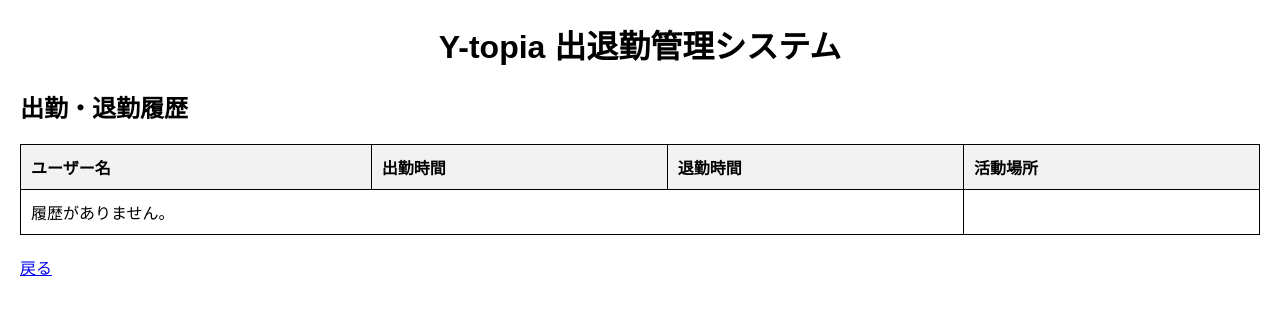
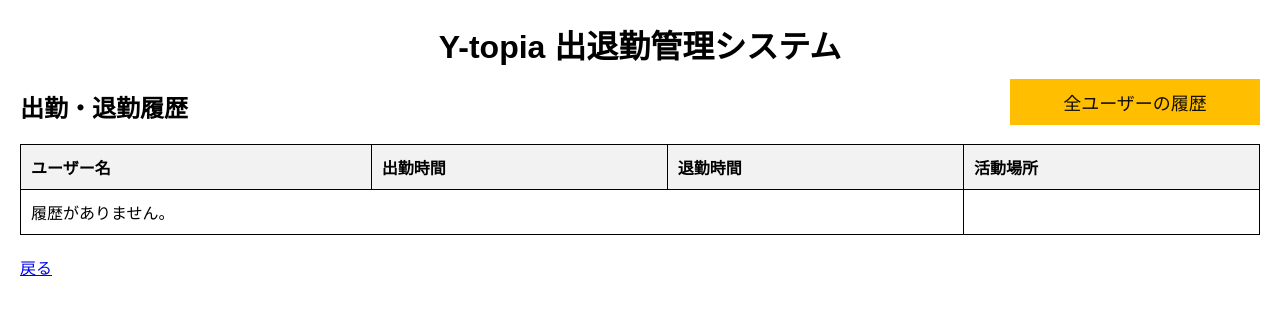
Before and after one commit to T-Yoshiharu/attendance_system, a Flask app: page /history in a window 1280 px wide. Shown: the top 315 px of the page. Run offline with Flask 3, Linux system fonts and the light colour scheme; the visitor is signed in with stand-in values (Sample User, id 1); data comes from the database, SQL or seed files in the repository; data that the repository does not hold is empty; parts of the project's set-up code (start-up, migrations or seed data) failed here and were passed over.

Commit message:
historyMode #25 #履歴取得を一般ユーザーモードと管理者モードに分離

```diff
--- a/attendance_system/app.py
+++ b/attendance_system/app.py
@@ -194,42 +194,68 @@ def get_index():
 
     return render_template('index.html', attendance=attendance, working_hours=working_hours, username=username, location=location, is_checkout=is_checkout, time=now)
 
-# ユーザーおよび管理者の退勤履歴を表示
+
+# ユーザーの出退勤履歴を表示（一般ユーザーモード）
 @app.route('/history', methods=['GET'])
-def history():
+def history_defalt():
     if 'user_id' not in session:
         return redirect(url_for('login'))
 
     user_id = session['user_id']
+    admin = False
+    is_admin = session.get('is_admin', 0)
+    if is_admin:
+        admin = True
+
+    records = get_history(0, user_id)
+
+    return render_template('history.html', records=records, isAdmin = admin)
+
+
+# 全ユーザーの出退勤履歴を表示（管理者モード）
+@app.route('/admin_history', methods=['GET'])
+def history_admin():
+    if 'user_id' not in session:
+        return redirect(url_for('login'))
+
     is_admin = session.get('is_admin', 0)
 
+    if is_admin:
+        records = get_history(1)
+        return render_template('admin_history.html', records=records)
+    else:
+        return redirect(url_for("history_defalt"))
+
+
+# 出退勤の打刻履歴をDBから取得する
+def get_history(mode:int, u_id:str = ""):
     conn = connect_db()
     cursor = conn.cursor()
 
-    if is_admin:
-        # 管理者の場合、全ユーザーの履歴を取得
-        cursor.execute('''
+    match mode:
+        case 1: # 管理者の場合、全ユーザーの履歴を取得
+            cursor.execute('''
             SELECT u.username, a.check_in_time, a.check_out_time, l.location_name
             FROM attendance a
             JOIN users u ON a.user_id = u.id
             JOIN locations l ON a.location = l.id
             ORDER BY a.check_in_time DESC
         ''')
-    else:
-        # 一般ユーザーの場合、自分の履歴のみ取得
-        cursor.execute('''
+        case 0: # 一般ユーザーの場合、自分の履歴のみ取得
+            cursor.execute('''
             SELECT u.username, a.check_in_time, a.check_out_time, l.location_name
             FROM attendance a
             JOIN users u ON a.user_id = u.id
             JOIN locations l ON a.location = l.id
             WHERE a.user_id = ?
             ORDER BY a.check_in_time DESC
-        ''', (user_id,))
+        ''', (u_id,))
 
-    records = cursor.fetchall()
+    out = cursor.fetchall()
     conn.close()
 
-    return render_template('history.html', records=records)
+    return out
+
 
 # ユーザー登録
 @app.route('/register', methods=['GET', 'POST'])
--- a/attendance_system/templates/history.html
+++ b/attendance_system/templates/history.html
@@ -1,21 +1,80 @@
 <!DOCTYPE html>
 <html lang="ja">
+
 <head>
     <meta charset="UTF-8">
     <meta name="viewport" content="width=device-width, initial-scale=1.0">
     <title>出退勤管理システム | 出勤・退勤履歴</title>
     <style>
-        body { font-family: Arial, sans-serif; margin: 20px; }
-        table { width: 100%; border-collapse: collapse; margin-bottom: 20px; }
-        table, th, td { border: 1px solid black; }
-        th, td { padding: 10px; text-align: left; }
-        th { background-color: #f2f2f2; }
-        h1 { text-align: center; }
+        body {
+            font-family: Arial, sans-serif;
+            margin: 20px;
+        }
+
+        table {
+            width: 100%;
+            border-collapse: collapse;
+            margin-bottom: 20px;
+        }
+
+        table,
+        th,
+        td {
+            border: 1px solid black;
+        }
+
+        th,
+        td {
+            padding: 10px;
+            text-align: left;
+        }
+
+        th {
+            background-color: #f2f2f2;
+        }
+
+        h1 {
+            text-align: center;
+        }
+
+        #stamp {
+            text-decoration: none;
+            display: block;
+            width: 250px;
+            padding: 10px 0;
+            margin-left: auto;
+            background: #ffbf00;
+            color: #140e00;
+            text-align: center;
+        }
+
+        @media screen and (min-width: 480px) {
+            #stamp {
+                font-size: large;
+                position: absolute;
+                right: 0px;
+                top: -10px;
+            }
+        }
+
+        #stamp:hover {
+            background: #ffae00;
+        }
+
+        #title {
+            position: relative;
+        }
     </style>
 </head>
+
 <body>
     <h1>Y-topia 出退勤管理システム</h1>
+    <div id="title">
         <h2>出勤・退勤履歴</h2>
+        {% if isAdmin %}
+        <p><a href="{{ url_for('history_admin') }}" id="stamp">全ユーザーの履歴</a></p>
+        {% endif %}
+    </div>
 
     <table>
         <thead>
@@ -29,10 +88,10 @@
         <tbody>
             {% for record in records %}
             <tr>
-                    <td>{{ record[0] }}</td>  <!-- ユーザー名 -->
-                    <td>{{ record[1] if record[1] else '---' }}</td>  <!-- 出勤時間 -->
-                    <td>{{ record[2] if record[2] else '---' }}</td>  <!-- 退勤時間 -->
-                    <td>{{ record[3] if record[3] else '---' }}</td>  <!-- 活動場所 -->
+                <td>{{ record[0] }}</td> <!-- ユーザー名 -->
+                <td>{{ record[1] if record[1] else '---' }}</td> <!-- 出勤時間 -->
+                <td>{{ record[2] if record[2] else '---' }}</td> <!-- 退勤時間 -->
+                <td>{{ record[3] if record[3] else '---' }}</td> <!-- 活動場所 -->
             </tr>
             {% else %}
             <tr>
@@ -44,4 +103,5 @@
 
     <p><a href="{{ url_for('index') }}">戻る</a></p>
 </body>
+
 </html>
--- a/attendance_system/templates/index.html
+++ b/attendance_system/templates/index.html
@@ -117,7 +117,7 @@
     <p>※学外アクセスの場合は打刻できません※</p>
 
     <!-- 出勤・退勤履歴へのリンク -->
-    <p><a href="{{ url_for('history') }}">出勤・退勤履歴</a></p>
+    <p><a href="{{ url_for('history_defalt') }}">出勤・退勤履歴</a></p>
 
     <p><a href="{{ url_for('isWorking') }}">研C315に出勤中のメンバー</a></p>
 
```
Also changed, not shown: attendance_system/templates/admin_history.html (+70 -9 lines). Lines whose indentation alone changed are shown as unchanged.
